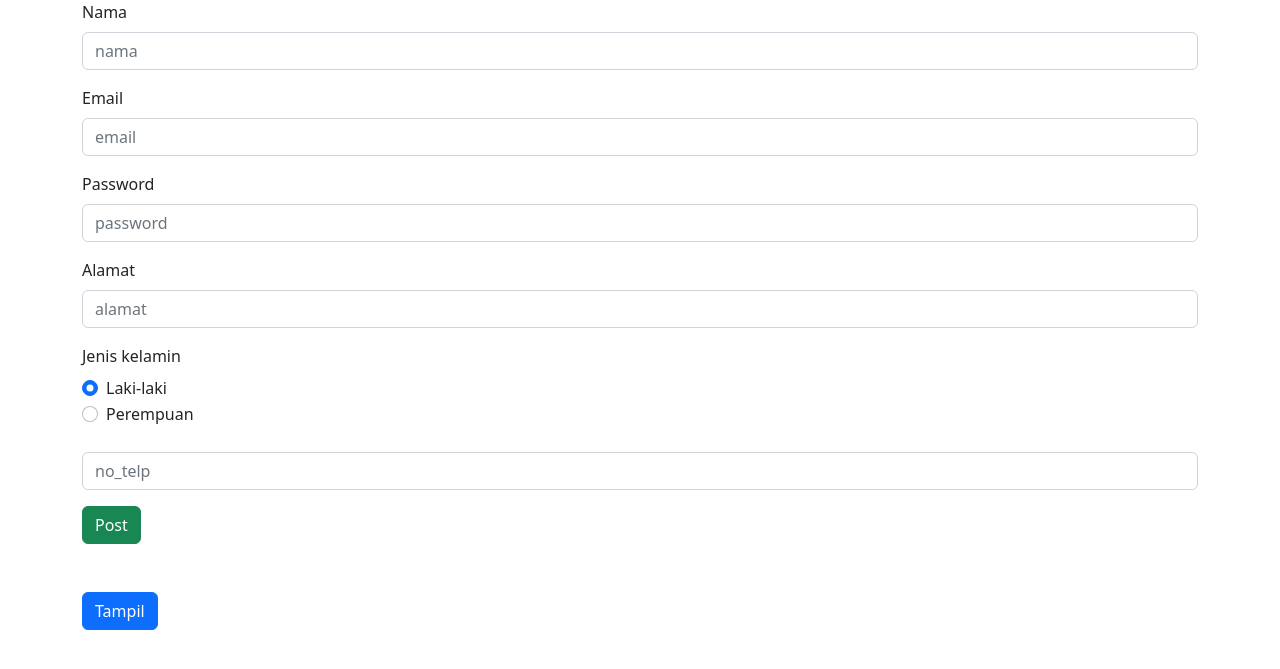
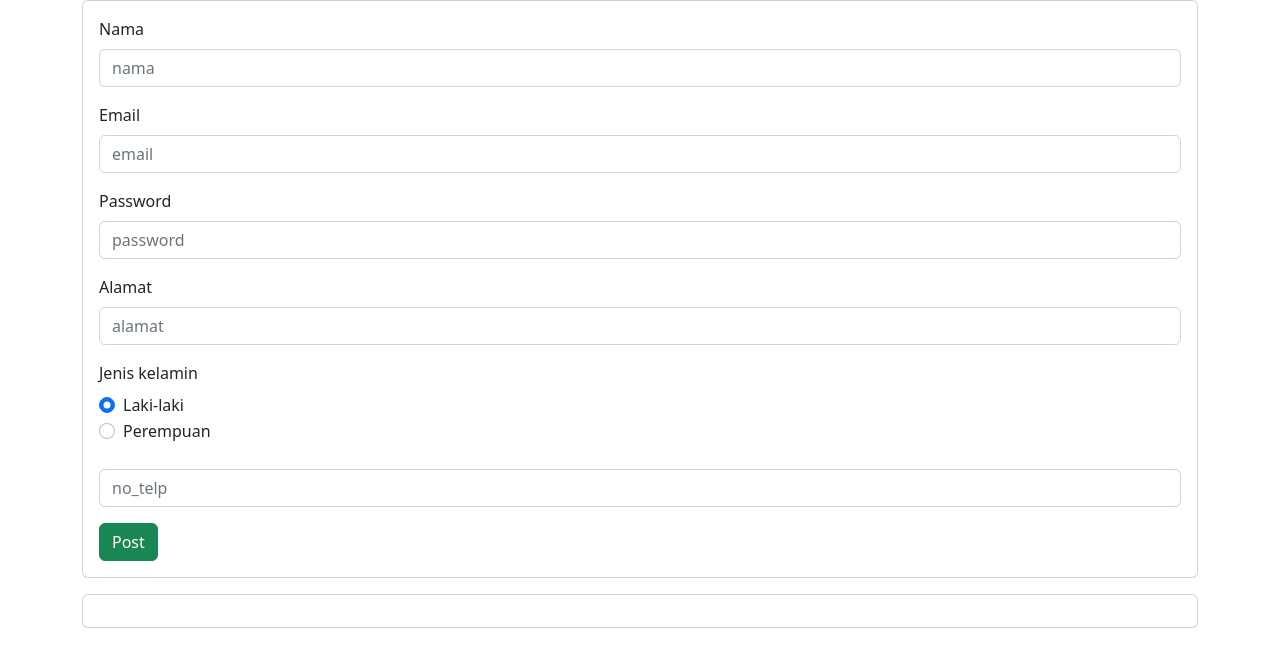
Before and after one commit to dean131/belajar-flask-crud-sqlalchemy-frontend, a Flask app: page /index in a window 1280 px wide. Shown: the top 669 px of the page. Run offline with Flask 2, Linux system fonts and the light colour scheme.

Commit message:
add card

```diff
--- a/app/templates/index.html
+++ b/app/templates/index.html
@@ -5,7 +5,8 @@
 {% endblock %}
 
 {% block body %}
-    <div class="mb-5">
+<div class="card">
+    <div class="card-body">
         <form method="POST" id="formPost">
             <div class="mb-3">
                 <label for="nama" class="form-label">Nama</label>
@@ -43,16 +44,22 @@
             <button type="submit" id="btnSubmit" class="btn btn-success">Post</button>
         </form>
     </div>
+</div>
 
-    <button type="button" id="btnTampil" class="btn btn-primary">Tampil</button>
-    <div id="wadah"></div>
+<div class="mb-md-3"></div>
+
+<div class="card">
+    <div class="card-body col-md" id="wadah"></div>
+</div>
 {% endblock %}
 
 {% block script %}
 <script>
     $(document).ready(function() {
 
-            $("#btnTampil").click(function(event) {
+        tampil();
+
+        function tampil() {
             $.ajax({
                 url: "https://belajar-flask-crud-sqlalchemy.herokuapp.com/users",
                 type: "GET",
@@ -82,13 +89,11 @@
                         table += `<td>${this["no_telp"]}</td>`;
                         table += `<td>${this["dibuat"]}</td></tr>`;
                     });
-
                     table += '</tbody> </table>';
-
                     $("#wadah").html(table)
                 }
             });
-            });
+        }
 
         $('#formPost').submit(function(event) {
             event.preventDefault();
@@ -98,6 +103,7 @@
                 data: $(this).serialize(),
                 success: function() {
                     alert('succes post data');
+                    tampil();
                 }
             });
         });
--- a/app/templates/mainLayout.html
+++ b/app/templates/mainLayout.html
@@ -9,7 +9,7 @@
     <link href="https://cdn.jsdelivr.net/npm/bootstrap@5.2.0-beta1/dist/css/bootstrap.min.css" rel="stylesheet" integrity="sha384-0evHe/X+R7YkIZDRvuzKMRqM+OrBnVFBL6DOitfPri4tjfHxaWutUpFmBp4vmVor" crossorigin="anonymous">
 </head>
 <body>
-    <div class="container">
+    <div class="container-md">
         {% block body %}{% endblock %}
     </div>
     <!-- JavaScript Bundle with Popper -->
```
Lines whose indentation alone changed are shown as unchanged.
